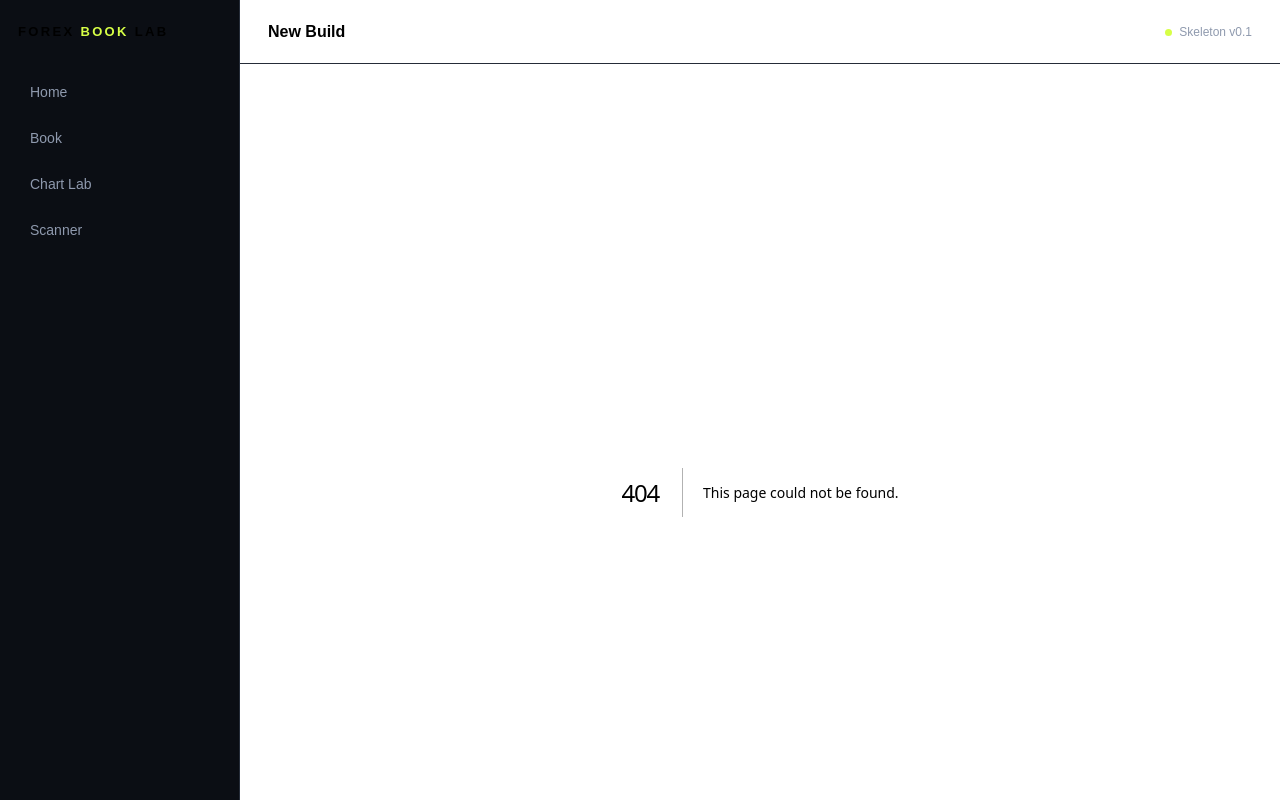
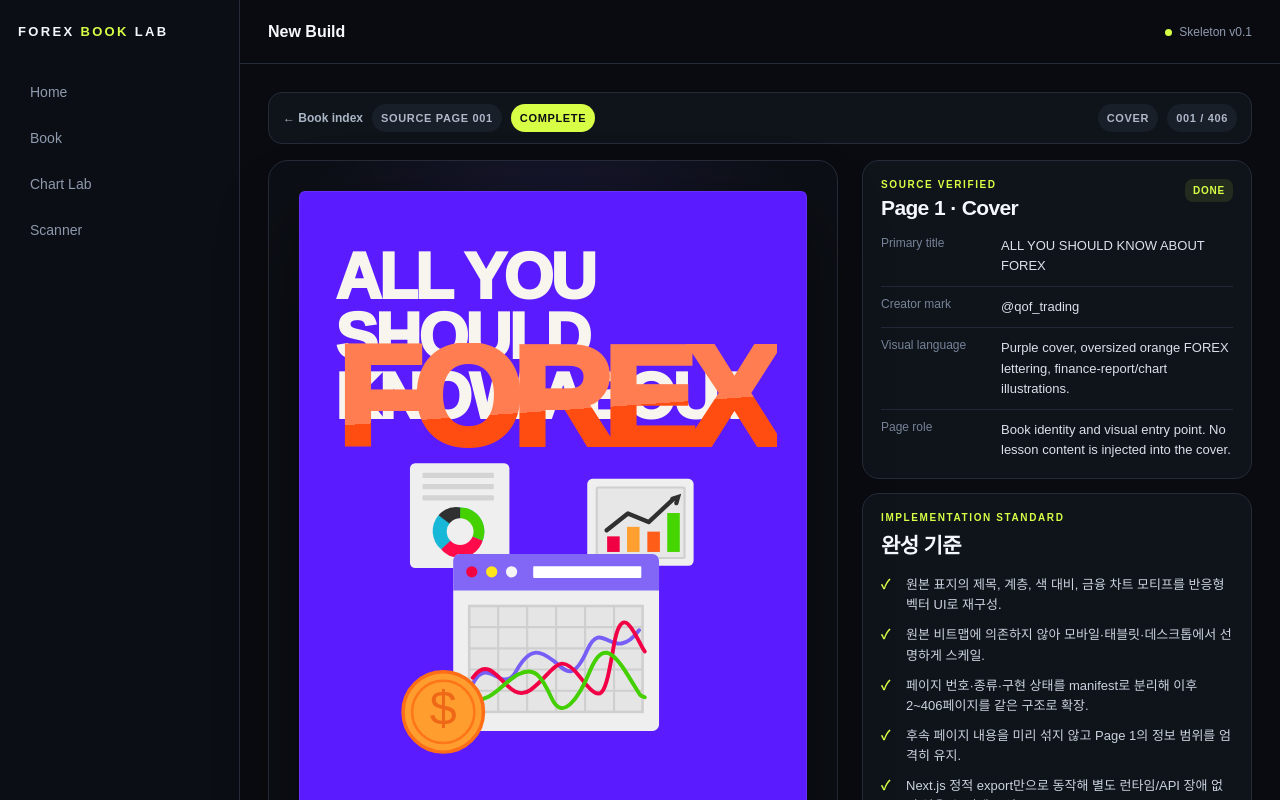
Before and after one commit to tjdrprns2001-coder/-pulse-radar-pro-v3, a Next.js app in the folder forex-book-lab/: page /book/1 in a window 1280 px wide. Before the commit this address had no page. Shown: the top 800 px of the page. Built offline with nearby package versions, Linux system fonts and the light colour scheme.

Commit message:
forex-book-lab: implement page 001 page.tsx

```diff
--- /dev/null
+++ b/forex-book-lab/src/app/book/[page]/page.tsx
@@ -0,0 +1,23 @@
+import { notFound } from "next/navigation";
+import { BOOK_PAGES } from "@/features/book/book-manifest";
+import { Page001Cover } from "@/features/book/page-001-cover";
+
+export function generateStaticParams() {
+  return BOOK_PAGES
+    .filter((page) => page.status === "complete")
+    .map((page) => ({ page: page.slug }));
+}
+
+export default async function BookSourcePage({
+  params,
+}: {
+  params: Promise<{ page: string }>;
+}) {
+  const { page } = await params;
+
+  if (page === "1") {
+    return <Page001Cover />;
+  }
+
+  notFound();
+}
```
